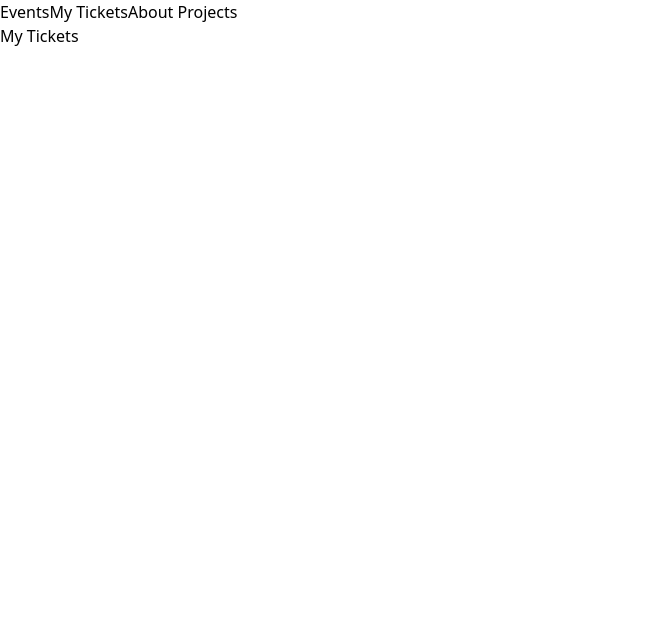
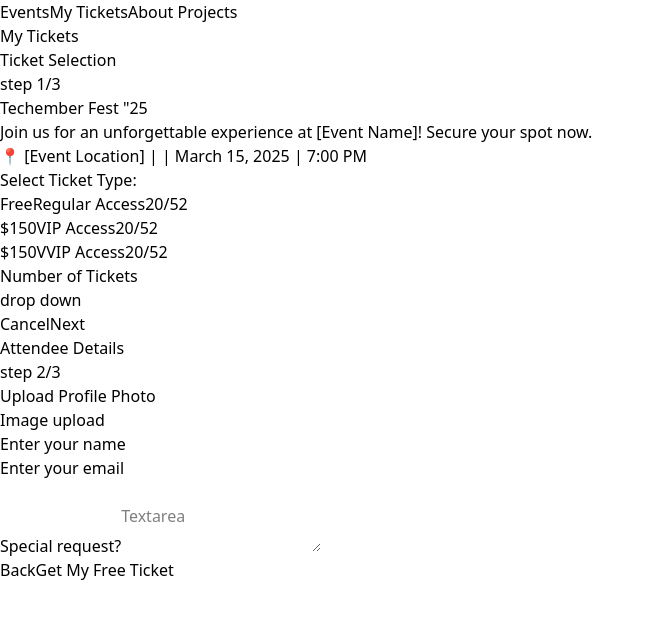
Before and after one commit to Jeffreyai7/hngx-stage2-conference-ticket, a React (Vite) app: page / in a window 1280 px wide. Shown: the top 618 px of the page, without its empty margins (0-654 px from the left). Built offline with nearby package versions, Linux system fonts and the light colour scheme.

Commit message:
finish Attendee details structure

```diff
--- a/src/App.tsx
+++ b/src/App.tsx
@@ -1,10 +1,14 @@
 import './App.css'
+import AttendeeDetails from './components/AttendeeDetails'
 import NavBar from './components/NavBar'
+import TicketSelection from './components/TicketSelection'
 function App() {
 
   return (
     <main>
       <NavBar/>
+      <TicketSelection/>
+      <AttendeeDetails/>
     </main>
   )
 }
--- a/src/components/AttendeeDetails.tsx
+++ b/src/components/AttendeeDetails.tsx
@@ -1,7 +1,44 @@
 
 const AttendeeDetails = () => {
   return (
-    <div>AttendeeDetails</div>
+    <section>
+     <div>
+        <div>
+          <h1>Attendee Details</h1>
+          <span>step 2/3</span>
+          </div>
+          <div className="progressbar"></div>
+     </div>
+     <div>
+        <div>
+            <span>Upload Profile Photo</span>
+            <div>Image upload</div>
+        </div>
+        <div className="division"></div>
+        <div>
+            <div>
+                <label htmlFor="name">Enter your name</label>
+                <input type="text" name="fullName"  id="name"/>
+            </div>
+            <div>
+                <label htmlFor="email">Enter your email</label>
+                <div><input type="email" name="email" id="email"/></div>
+            </div>
+            <div>
+                <label htmlFor="textarea">Special request?</label>
+                <textarea name="textarea" id="textarea" placeholder="Textarea"></textarea>
+            </div>
+            <div>
+                <button>Back</button>
+                <button>Get My Free Ticket</button>
+            </div>
+        </div>
+     </div>
+
+
+
+
+    </section>
   )
 }
 
```
